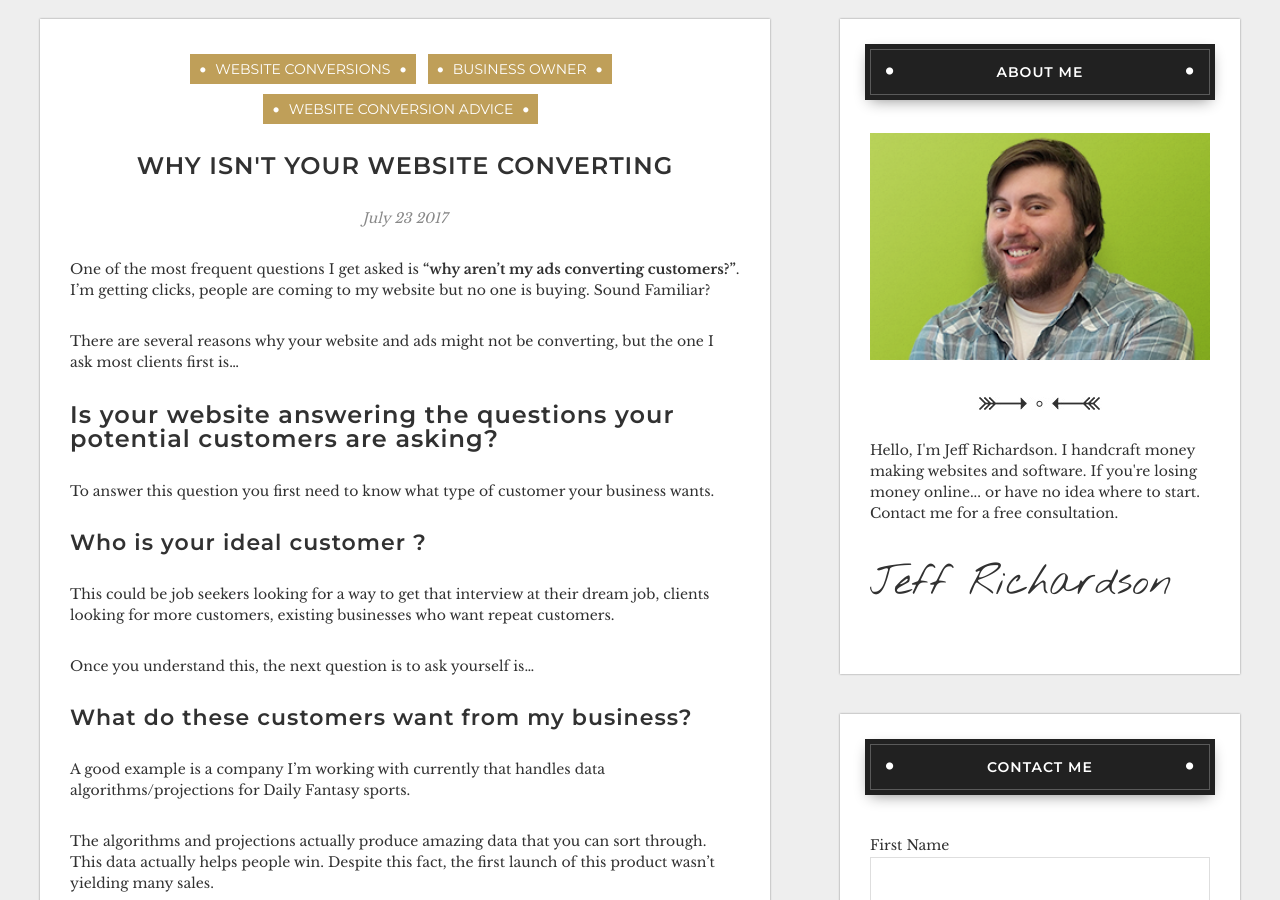
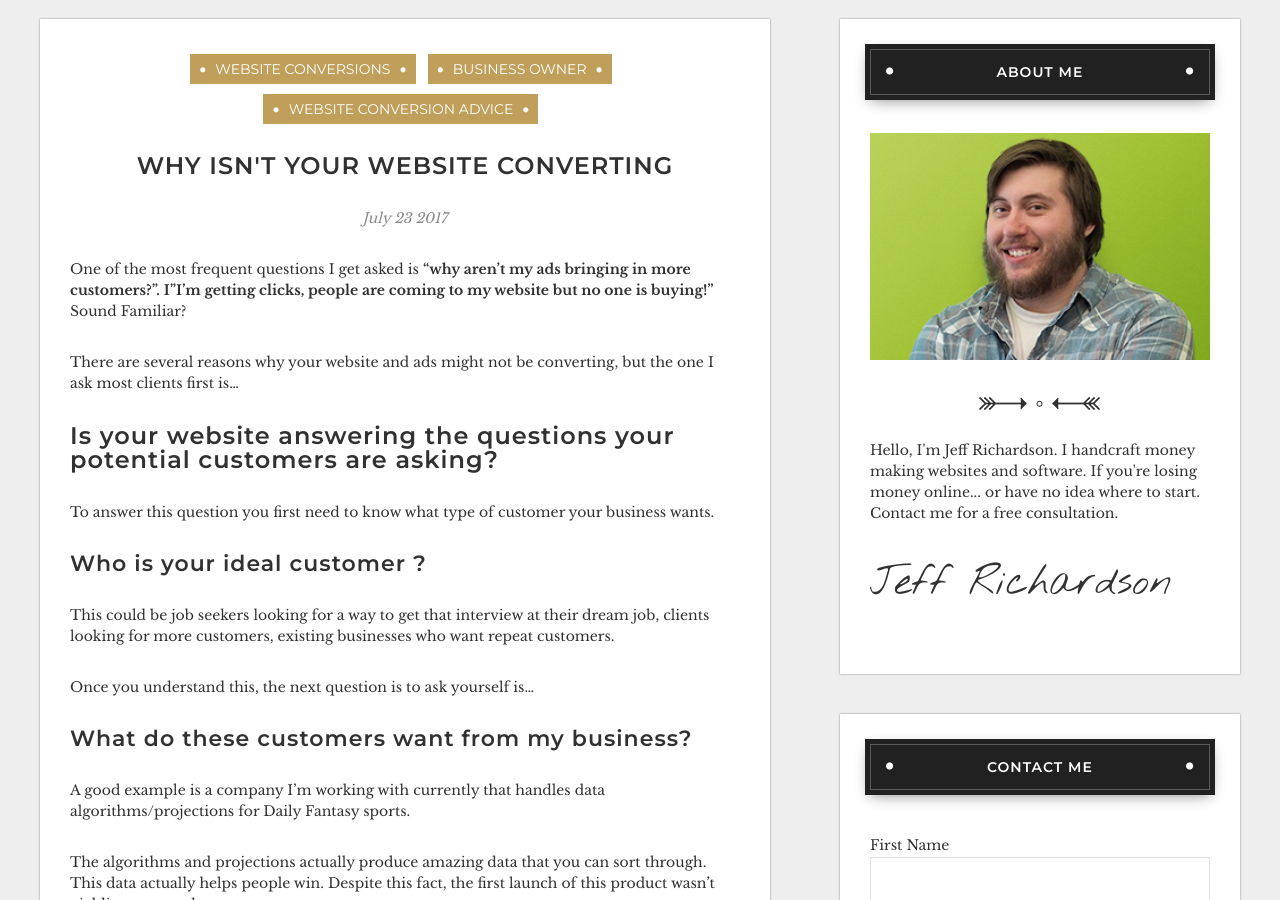
Before and after one commit to jeffAwesome/jeffAwesome2.0, a Jekyll site: the page built from _posts/2017-07-23-why-isnt-your-website-converting.markdown, in a window 1280 px wide and 900 px high, scrolled down 341 px. Built offline with Jekyll 4.4.1, drawn with Linux system fonts in a browser that asks for light colours; nearby versions of some CDN libraries.

Commit message:
updates to article

```diff
--- a/_posts/2017-07-23-why-isnt-your-website-converting.markdown
+++ b/_posts/2017-07-23-why-isnt-your-website-converting.markdown
@@ -8,8 +8,8 @@ tags: ['Website conversions', 'Business Owner', 'Website conversion advice']
 
 
 
-One of the most frequent questions I get asked is **"why aren't my ads converting customers?"**.
-I'm getting clicks, people are coming to my website but no one is buying.   Sound Familiar?
+One of the most frequent questions I get asked is **"why aren't my ads bringing in more customers?".
+I"I'm getting clicks, people are coming to my website but no one is buying!"** Sound Familiar?
 
 There are several reasons why your website and ads might not be converting, but the one I ask most clients first is...
 
```
